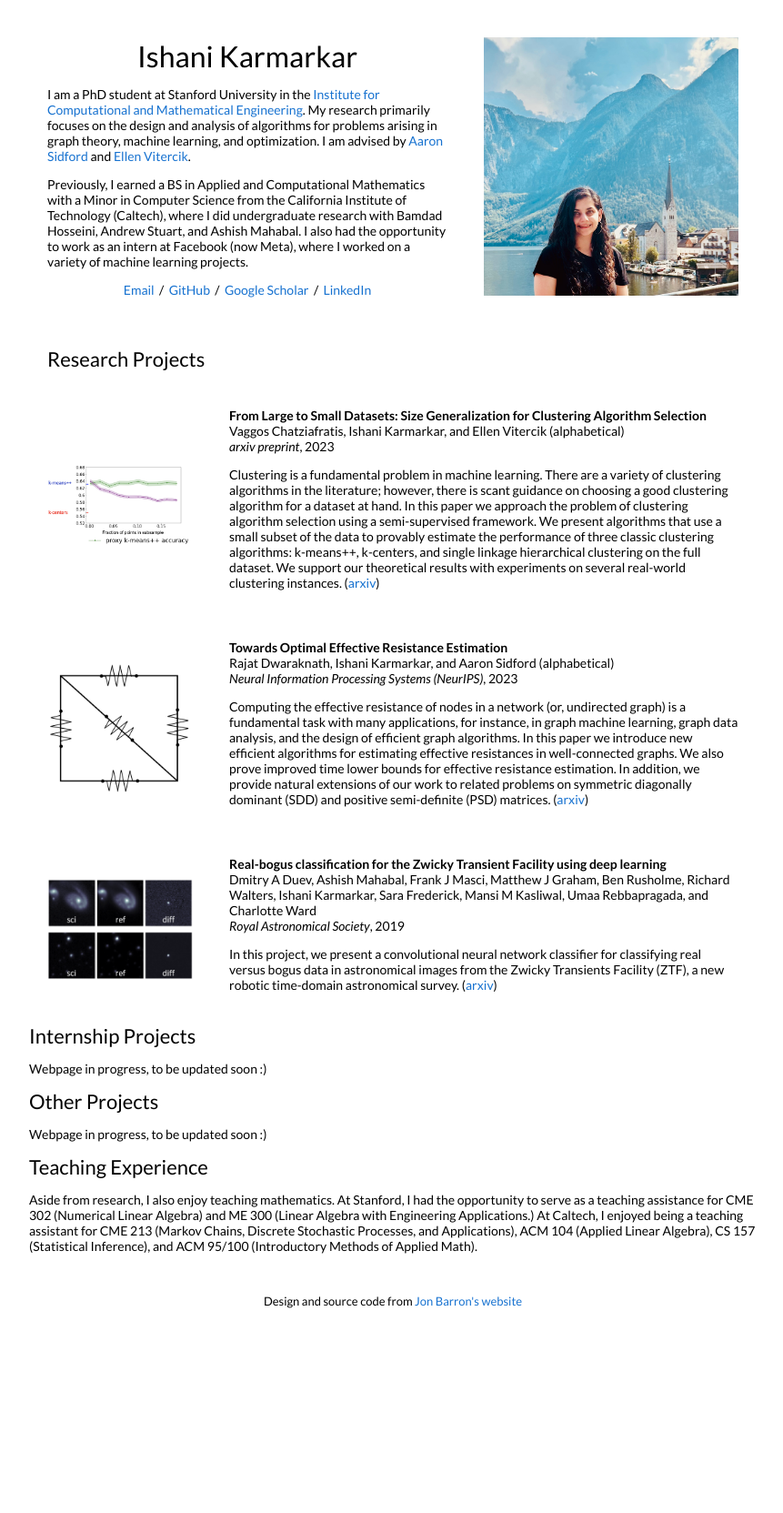
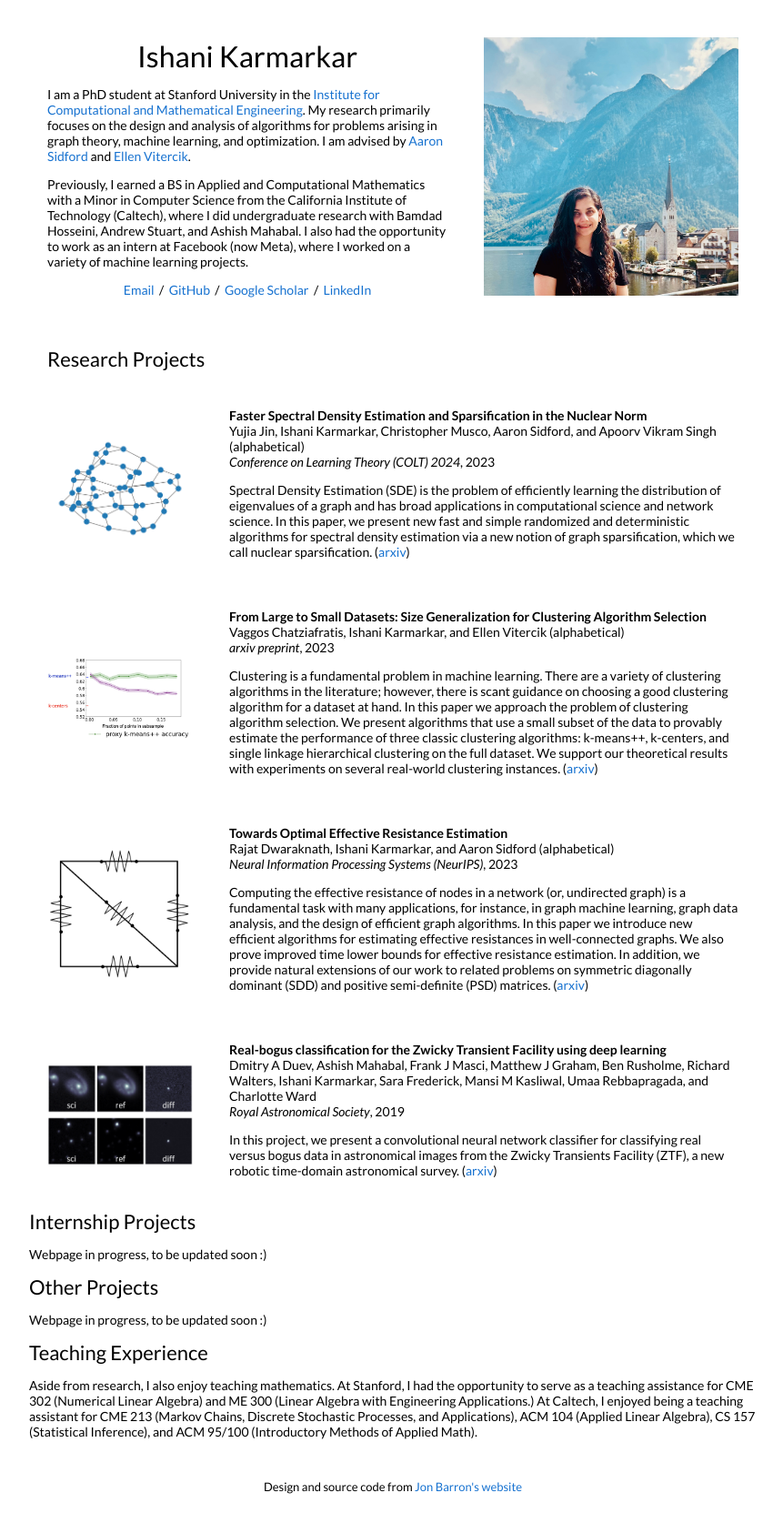
Before and after one commit to ishanikarmarkar/ishanikarmarkar.github.io, a Jekyll site: the page built from _posts/2024-07-02-sde.markdown, in a window 1280 px wide. Shown: the whole page at 91% size, without its empty margins (208-1069 px from the left). Built offline with Jekyll 4.4.1, drawn with Linux system fonts in a browser that asks for light colours; before the commit the page ends 1459 px from its top, so only the background shows below that.

Commit message:
Added new post

```diff
--- a/_posts/2024-02-25-clustering.markdown
+++ b/_posts/2024-02-25-clustering.markdown
@@ -13,7 +13,7 @@ Clustering is a fundamental problem in machine learning. There are a
 variety of clustering algorithms in the literature; however, there is
 scant guidance on choosing a good clustering algorithm for a dataset
 at hand. In this paper we approach the problem of clustering
-algorithm selection using a semi-supervised framework. We present
+algorithm selection. We present
 algorithms that use a small subset of the data to provably estimate the
 performance of three classic clustering algorithms: k-means++, k-centers, and
 single linkage hierarchical clustering on the full dataset. We support
--- /dev/null
+++ b/_posts/2024-07-02-sde.markdown
@@ -0,0 +1,12 @@
+---
+layout: post
+title:  "Faster Spectral Density Estimation and Sparsification in the Nuclear Norm"
+image: images/generic_graph_pic.png
+date: 2023-07-02
+categories: research
+course: ""
+venue: "Conference on Learning Theory (COLT) 2024"
+authors: "Yujia Jin, Ishani Karmarkar, Christopher Musco, Aaron Sidford, and Apoorv Vikram Singh (alphabetical)"
+subtitle:
+---
+Spectral Density Estimation (SDE) is the problem of efficiently learning the distribution of eigenvalues of a graph and has broad applications in computational science and network science. In this paper, we present new fast and simple randomized and deterministic algorithms for spectral density estimation via a new notion of graph sparsification, which we call nuclear sparsification. (<a href="https://arxiv.org/abs/2406.07521">arxiv</a>)
```
Also changed, not shown: images/generic_graph_pic.png (added).
